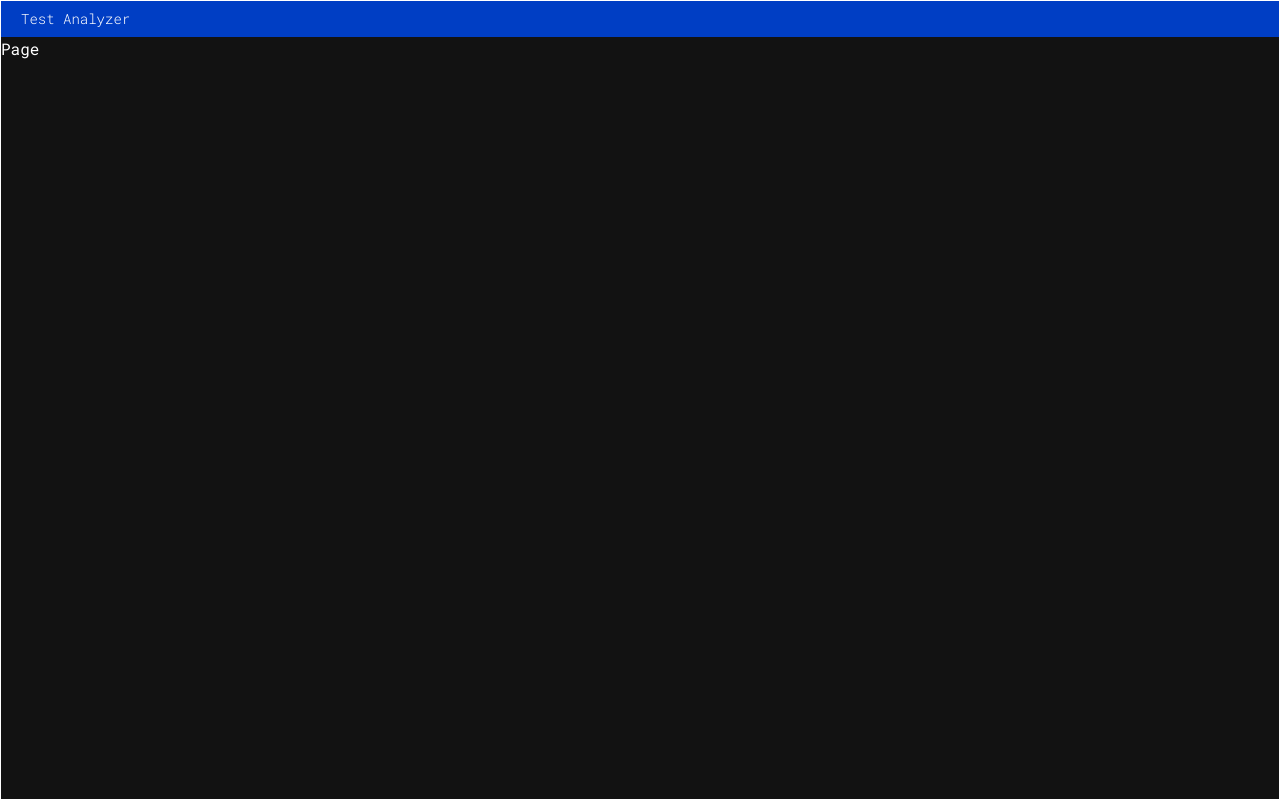
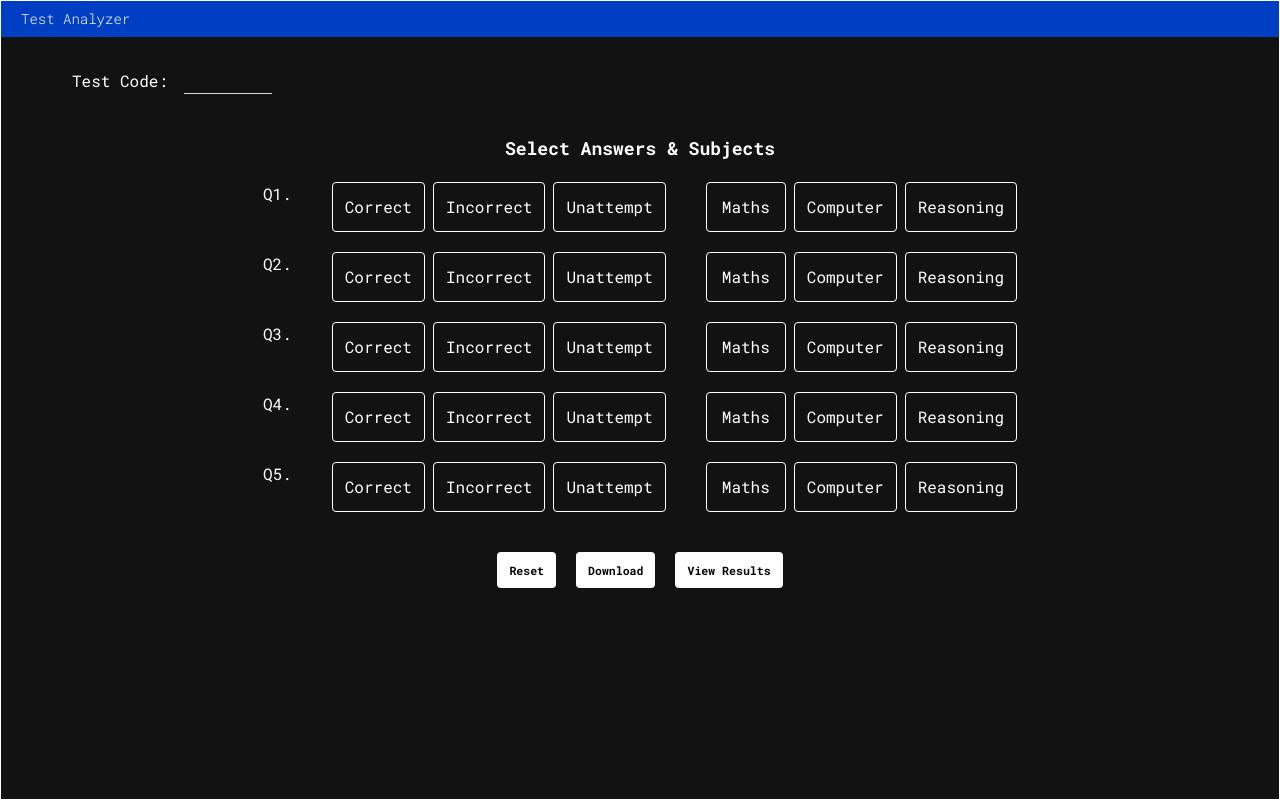
Before and after one commit to sumit-dey-69/test-analyzer, a Next.js app: page / in a window 1280 px wide. Built offline with nearby package versions, Linux system fonts and the light colour scheme.

Commit message:
feat: create new page and components for test management and results download

```diff
--- /dev/null
+++ b/src/app/(home)/page.tsx
@@ -0,0 +1,44 @@
+"use client";
+import { useReset, useSetTestCode, useTestCode } from "@/app/zustand/store";
+import Button from "@/components/button";
+import QuestionSelector from "@/components/home/questions-selector";
+import { downloadMarkdown } from "@/utils/download-markdown";
+import { useGenerateMarkdown } from "@/utils/use-markdown-results";
+import { useRouter } from "next/navigation";
+
+function Page() {
+  const testCode = useTestCode();
+  const setTestCode = useSetTestCode();
+  const reset = useReset();
+  const router = useRouter();
+  const generateMarkdown = useGenerateMarkdown();
+
+  const handleDownload = () => {
+    const markdownContent = generateMarkdown();
+    downloadMarkdown(markdownContent);
+  };
+
+  return (
+    <div className="max-w-[75rem] grid grid-rows-[auto_1fr] gap-6 px-4 py-6 sm:gap-8 sm:px-6 sm:py-8 md:gap-10 md:px-8 mx-auto text-xs sm:text-sm md:text-base">
+      <div className="flex gap-4">
+        <h2>Test Code:</h2>
+        <input
+          type="text"
+          className="border-b focus-visible:outline-none border-gray-300 w-[5.5em]"
+          value={testCode}
+          onChange={(e) => setTestCode(e.target.value)}
+        />
+      </div>
+
+      <QuestionSelector />
+
+      <div className="w-full flex gap-5 justify-center">
+        <Button onClick={reset}>Reset</Button>
+        <Button onClick={handleDownload}>Download</Button>
+        <Button onClick={() => router.push("/result")}>View Results</Button>
+      </div>
+    </div>
+  );
+}
+
+export default Page;
--- a/src/app/page.tsx
+++ /dev/null
@@ -1,9 +0,0 @@
-import React from 'react'
-
-function Page() {
-  return (
-    <div>Page</div>
-  )
-}
-
-export default Page
--- /dev/null
+++ b/src/components/home/answer-toggle.tsx
@@ -0,0 +1,30 @@
+"use client";
+import { AnswerType, useAnswers, useSetAnswers } from "@/app/zustand/store";
+
+type Props = {
+  index: number;
+};
+
+function AnswerToggle({ index }: Props) {
+  const answers = useAnswers();
+  const setAnswers = useSetAnswers();
+  const answerOptions: AnswerType[] = ["Correct", "Incorrect", "Unattempt"];
+
+  return (
+    <div className="flex gap-2 h-max">
+      {answerOptions.map((answer) => (
+        <button
+          key={`${answer}-${index}`}
+          className={`border p-[0.75em] rounded-sm cursor-pointer hover:bg-white hover:text-black min-w-[5rem] text-center
+            ${answers[index] === answer ? "bg-white text-black" : ""}
+          `}
+          onClick={() => setAnswers(index, answers[index] === answer ? null : answer)}
+        >
+          {answer}
+        </button>
+      ))}
+    </div>
+  );
+}
+
+export default AnswerToggle;
--- /dev/null
+++ b/src/components/home/questions-selector.tsx
@@ -0,0 +1,34 @@
+"use client";
+import AnswerToggle from "@/components/home/answer-toggle";
+import SubjectToggle from "@/components/home/subject-toggle";
+
+type Props = {
+  totalQuestions?: number;
+};
+
+function QuestionSelector({ totalQuestions = 5 }: Props) {
+  const questions = Array.from(
+    { length: totalQuestions },
+    (_, i) => `Q${i + 1}.`
+  );
+
+  return (
+    <div className="space-y-5 flex flex-col text-xs sm:text-sm md:text-base w-full md:px-10">
+      <h2 className="text-lg font-bold text-center">Select Answers & Subjects</h2>
+      {questions.map((question, index) => (
+        <div
+          key={`${question}-${index}`}
+          className="flex max-md:flex-col space-y-[0.5em] md:space-y-[1em] md:flex-row justify-between md:justify-evenly sm:gap-[2.5em] mx-auto"
+        >
+          <p className="max-w-[3.5em] w-full md:text-right">{question}</p>
+          <div className="max-md:space-y-[0.25em] sm:flex sm:gap-[2.5em]">
+            <AnswerToggle index={index} />
+            <SubjectToggle index={index} />
+          </div>
+        </div>
+      ))}
+    </div>
+  );
+}
+
+export default QuestionSelector;
--- /dev/null
+++ b/src/components/home/subject-toggle.tsx
@@ -0,0 +1,30 @@
+"use client";
+import { SubjectType, useSetSubjects, useSubjects } from "@/app/zustand/store";
+
+type Props = {
+  index: number;
+};
+
+function SubjectToggle({ index }: Props) {
+  const subjects = useSubjects();
+  const setSubjects = useSetSubjects();
+  const subjectOptions: SubjectType[] = ["Maths", "Computer", "Reasoning"];
+
+  return (
+    <div className="flex gap-2 h-max">
+      {subjectOptions.map((subject) => (
+        <button
+          key={`${subject}-${index}`}
+          className={`border p-[0.75em] rounded-sm cursor-pointer hover:bg-white hover:text-black min-w-[5rem] text-center
+            ${subjects[index] === subject ? "bg-white text-black" : ""}
+          `}
+          onClick={() => setSubjects(index, subjects[index] === subject ? null : subject)}
+        >
+          {subject}
+        </button>
+      ))}
+    </div>
+  );
+}
+
+export default SubjectToggle;
```
